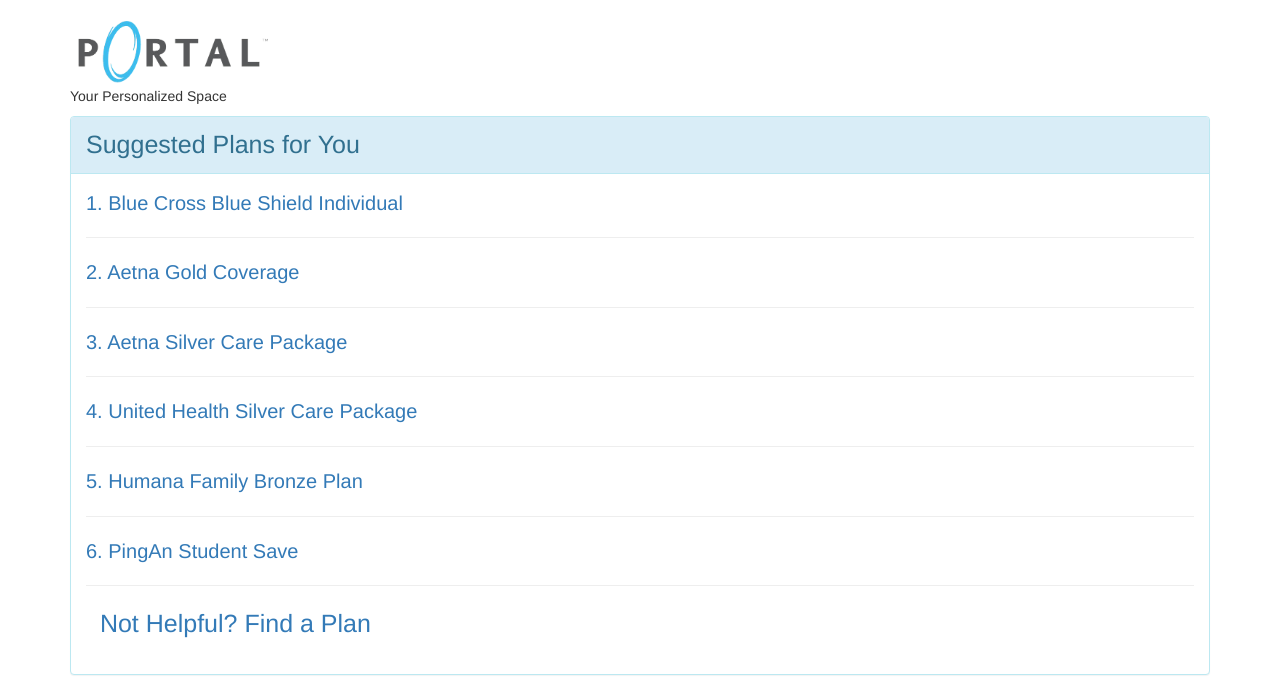
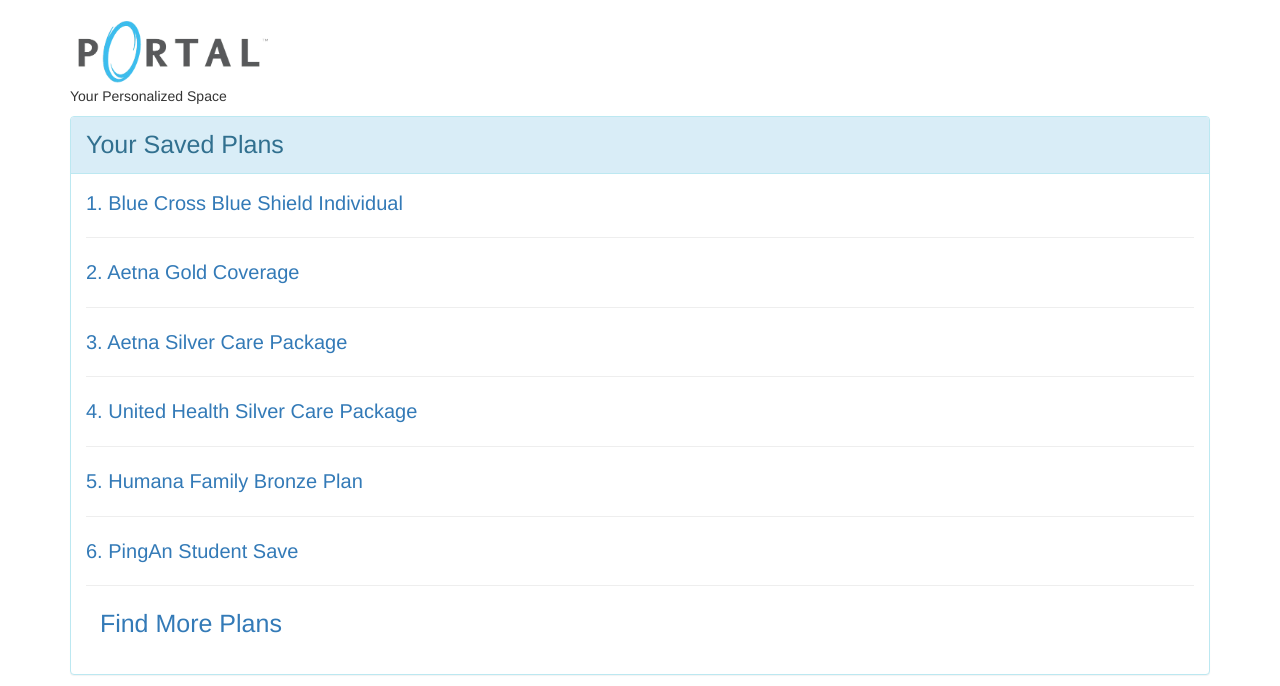
Before and after one commit to NUinsurance/NUinsurance.github.io, a plain HTML site: page dashboard.html in a window 1280 px wide. Shown: the part 114-800 px from the top of the page. Drawn offline with nearby package versions, Linux system fonts and the light colour scheme.

Commit message:
Update dashboard.html

```diff
--- a/dashboard.html
+++ b/dashboard.html
@@ -61,7 +61,7 @@
 <div class="container" id="threeColumns1">
   <div class="left-column1">
   <div class="panel panel-info">
-    <div class="panel-heading">Suggested Plans for You</div>
+    <div class="panel-heading">Your Saved Plans</div>
     <div class="panel-body">
     <a href="http://www.bcbs.com/shop-for-health-insurance/types-of-healthcare-coverage.html">1. Blue Cross Blue Shield Individual</a><hr>
     <a href="https://www.aetna.com/individuals-families.html">2. Aetna Gold Coverage</a><hr>
@@ -70,7 +70,7 @@
     <a href="https://www.humana.com/individual-and-family/products-and-services/medical-plans/plans-in-nevada/nv-bronze">5. Humana Family Bronze Plan</a><hr>
     <a href="https://www.studentadvantage.com/discountcard/">6. PingAn Student Save</a><hr>
     <div class="more">
-      <a href="searchPlan.html">&nbsp&nbspNot Helpful? Find a Plan</a>
+      <a href="searchPlan.html">&nbsp&nbspFind More Plans</a>
     </div>
     </div>
     </div>
```
